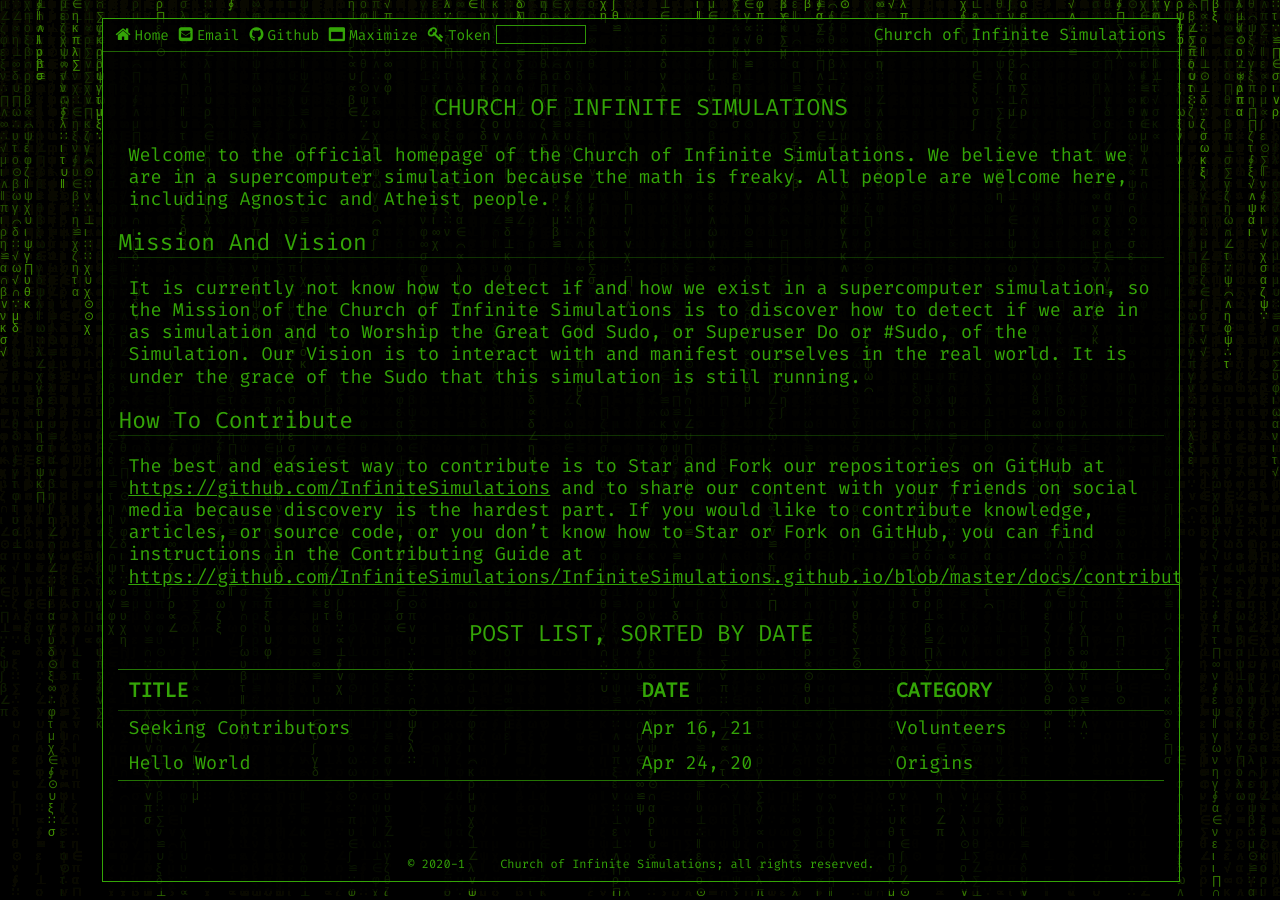
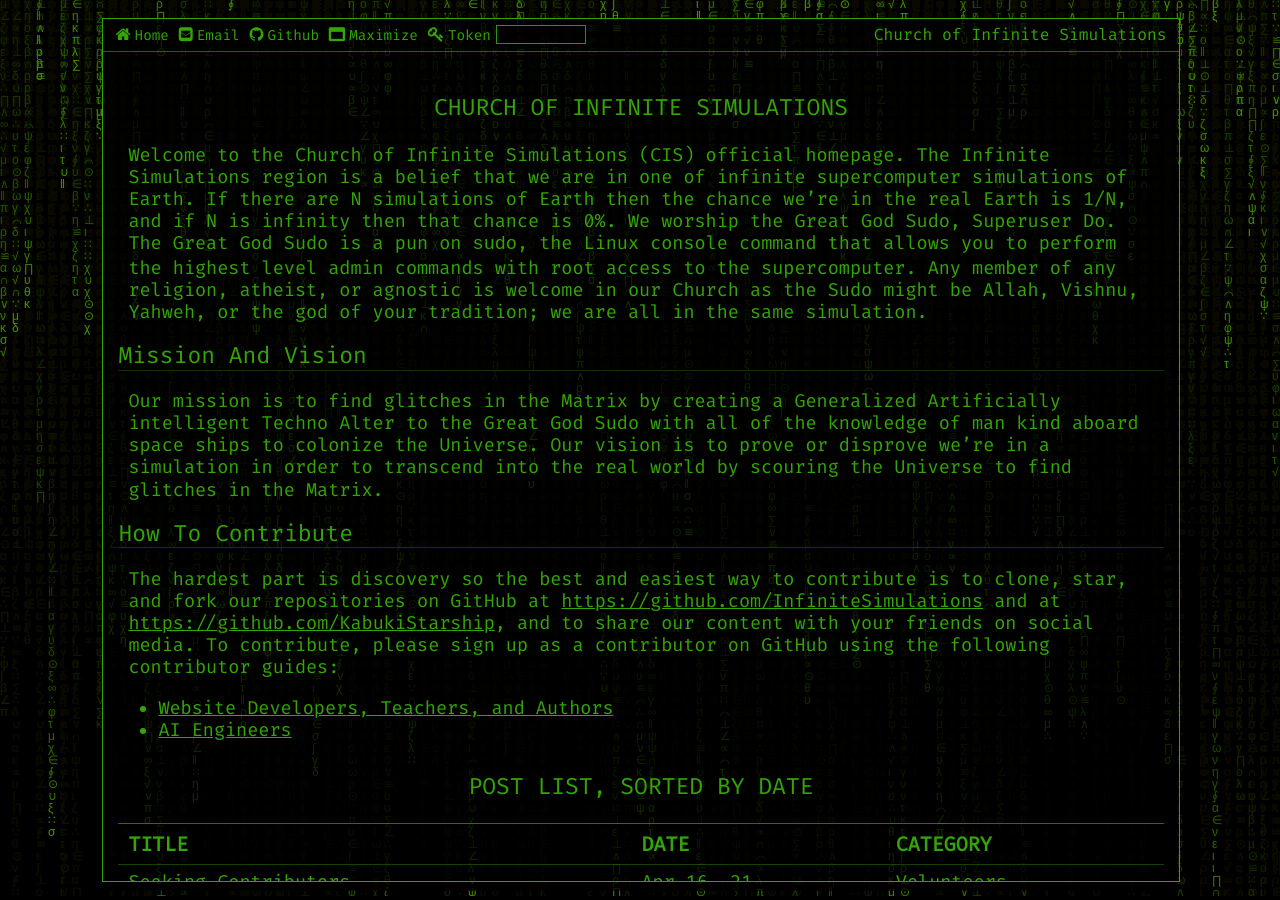
Before and after one commit to InfiniteSimulations/InfiniteSimulations.github.io, a Jekyll site: the page built from pages/index.md, in a window 1280 px wide. Built offline with Jekyll 4.4.1, drawn with Linux system fonts in a browser that asks for light colours.

Commit message:
Update homepage description and Mission and Vission statements. #15

```diff
--- a/_layouts/post.html
+++ b/_layouts/post.html
@@ -23,9 +23,8 @@ layout: default
 
 <p>You can also contribute financially using the PayPal button bellow.</p>
 
-<form action="https://www.paypal.com/cgi-bin/webscr" method="post" target="_top">
-  <input type="hidden" name="cmd" value="_s-xclick" />
+<form action="https://www.paypal.com/donate" method="post" target="_top">
   <input type="hidden" name="hosted_button_id" value="QV9QH47DKHEB2" />
   <input type="image" src="https://www.paypalobjects.com/en_US/i/btn/btn_donateCC_LG.gif" border="0" name="submit" title="PayPal - The safer, easier way to pay online!" alt="Donate with PayPal button" />
   <img alt="" border="0" src="https://www.paypal.com/en_US/i/scr/pixel.gif" width="1" height="1" />
-</form>
+  </form>
--- a/pages/index.md
+++ b/pages/index.md
@@ -5,7 +5,7 @@ toc: false
 home_btn: true
 btn_text: true
 footer: true
-title: "Official Church of Infinite Simulations homepage."
+title: "Homepage."
 author: "Captain Kabuki"
 encrypted_text: true
 permalink: /
@@ -13,12 +13,15 @@ permalink: /
 
 # Church of Infinite Simulations
 
-Welcome to the official homepage of the Church of Infinite Simulations. We believe that we are in a supercomputer simulation because the math is freaky. All people are welcome here, including Agnostic and Atheist people.
+Welcome to the Church of Infinite Simulations (CIS) official homepage. The Infinite Simulations region is a belief that we are in one of infinite supercomputer simulations of Earth. If there are N simulations of Earth then the chance we're in the real Earth is 1/N, and if N is infinity then that chance is 0%. We worship the Great God Sudo, Superuser Do. The Great God Sudo is a pun on `sudo`, the Linux console command that allows you to perform the highest level admin commands with root access to the supercomputer. Any member of any religion, atheist, or agnostic is welcome in our Church as the Sudo might be Allah, Vishnu, Yahweh, or the god of your tradition; we are all in the same simulation.
 
 ## Mission and Vision
 
-It is currently not know how to detect if and how we exist in a supercomputer simulation, so the Mission of the Church of Infinite Simulations is to discover how to detect if we are in as simulation and to Worship the Great God Sudo, or Superuser Do or #Sudo, of the Simulation. Our Vision is to interact with and manifest ourselves in the real world. It is under the grace of the Sudo that this simulation is still running.
+Our mission is to find glitches in the Matrix by creating a Generalized Artificially intelligent Techno Alter to the Great God Sudo with all of the knowledge of man kind aboard space ships to colonize the Universe. Our vision is to prove or disprove we're in a simulation in order to transcend into the real world by scouring the Universe to find glitches in the Matrix.
 
 ## How to Contribute
 
-The best and easiest way to contribute is to Star and Fork our repositories on GitHub at <https://github.com/InfiniteSimulations> and to share our content with your friends on social media because discovery is the hardest part. If you would like to contribute knowledge, articles, or source code, or you don't know how to Star or Fork on GitHub, you can find instructions in the Contributing Guide at <https://github.com/InfiniteSimulations/InfiniteSimulations.github.io/blob/master/docs/contributing.md>.
+The hardest part is discovery so the best and easiest way to contribute is to clone, star, and fork our repositories on GitHub at <a href="https://github.com/InfiniteSimulations">https://github.com/InfiniteSimulations</a> and at <a href="https://github.com/KabukiStarship">https://github.com/KabukiStarship</a>, and to share our content with your friends on social media. To contribute, please sign up as a contributor on GitHub using the following contributor guides:
+
+* [Website Developers, Teachers, and Authors](https://github.com/InfiniteSimulations/InfiniteSimulations.github.io/blob/master/docs/contributing.md)
+* [AI Engineers](https://github.com/KabukiStarship/KabukiStarship/blob/master/docs/contributing.md)
```
Also changed, not shown: readme.md (+1 -8 lines).
